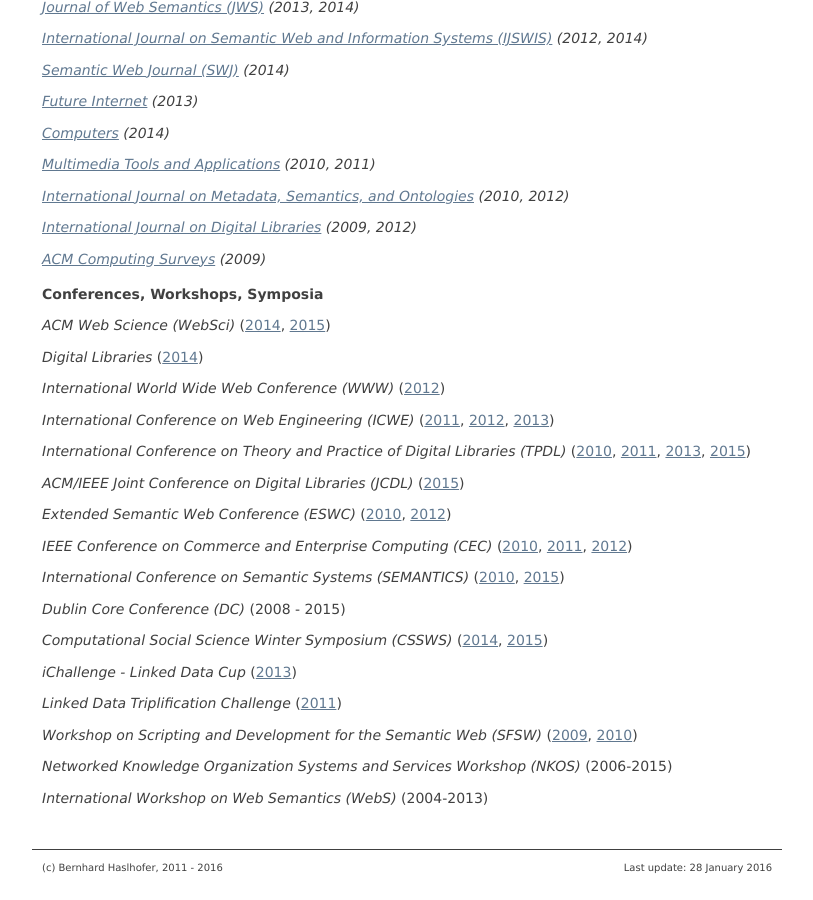
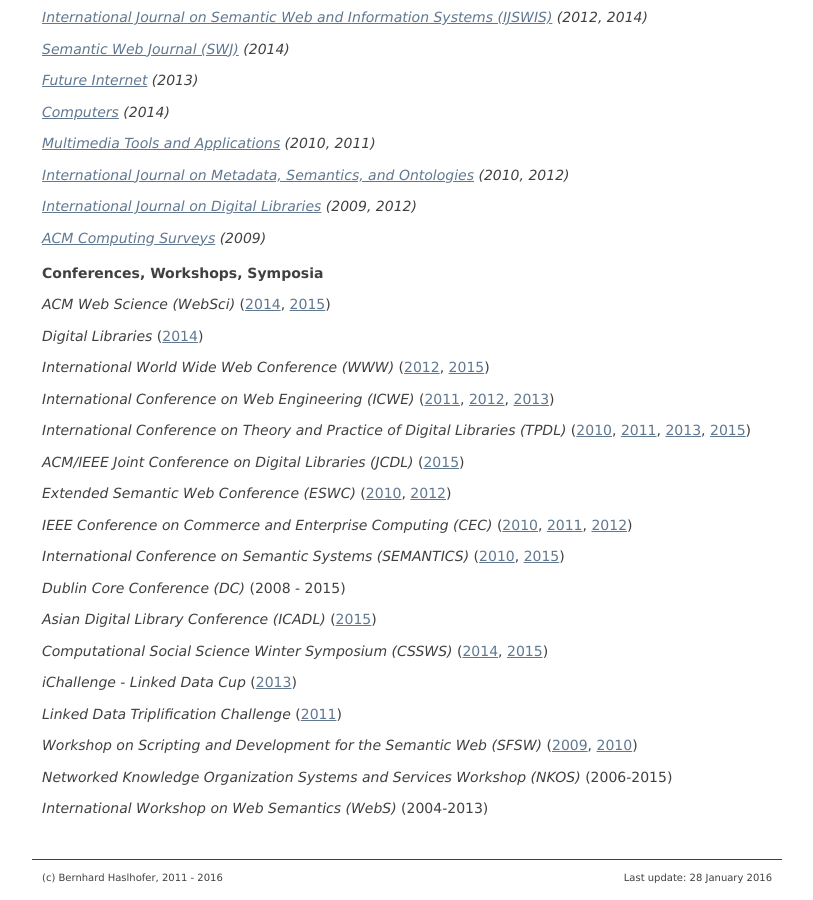
Before and after one commit to behas/behas.github.com, a Jekyll site: the page built from index.html, in a window 1280 px wide and 900 px high, scrolled down 5650 px. Shown: the whole window, without its empty margins (233-1046 px from the left). Built offline with Jekyll 4.4.1, drawn with Linux system fonts in a browser that asks for light colours.

Commit message:
updated PCs

```diff
--- a/_data/reviews.yml
+++ b/_data/reviews.yml
@@ -66,6 +66,8 @@
   years:
     - year: 2012
       uri: "http://www2012.wwwconference.org/program/accepted-papers/demos-track/"
+    - year: 2015
+      uri: "http://www.www2015.it/"
 
 - medium: "International Conference on Web Engineering (ICWE)"
   type: "conference"
@@ -126,6 +128,13 @@
   years:
     - year: "2008 - 2015"
 
+- medium: "Asian Digital Library Conference (ICADL)"
+  type: "conference"
+  years:
+    - year: 2015
+      uri: "http://icadl2015.org/"
+
+
 # Workshops
 
 - medium: "Computational Social Science Winter Symposium (CSSWS)"
--- a/index.html
+++ b/index.html
@@ -24,7 +24,6 @@
         <span class="newline">Email: <a href="mailto:bernhard.haslhofer@ait.ac.at" itemprop="email">bernhard.haslhofer@ait.ac.at</a></span>
       </br>
         <span class="newline">Find me elsewhere: <a href="http://twitter.com/#!/bhaslhofer" title="Twitter">twitter</a>, <a href="http://www.slideshare.net/bhaslhofer/" title="Bernhard Haslhofer Presentations">slideshare</a>, <a href="https://github.com/behas">github</a></span>
-        <span class="newline">My <a href="cv_haslhofer.pdf">Curriculum Vitae</a></span>
     </div>
     <div class="clearer"/>
   </div>
```
Also changed, not shown: 1 other file.
